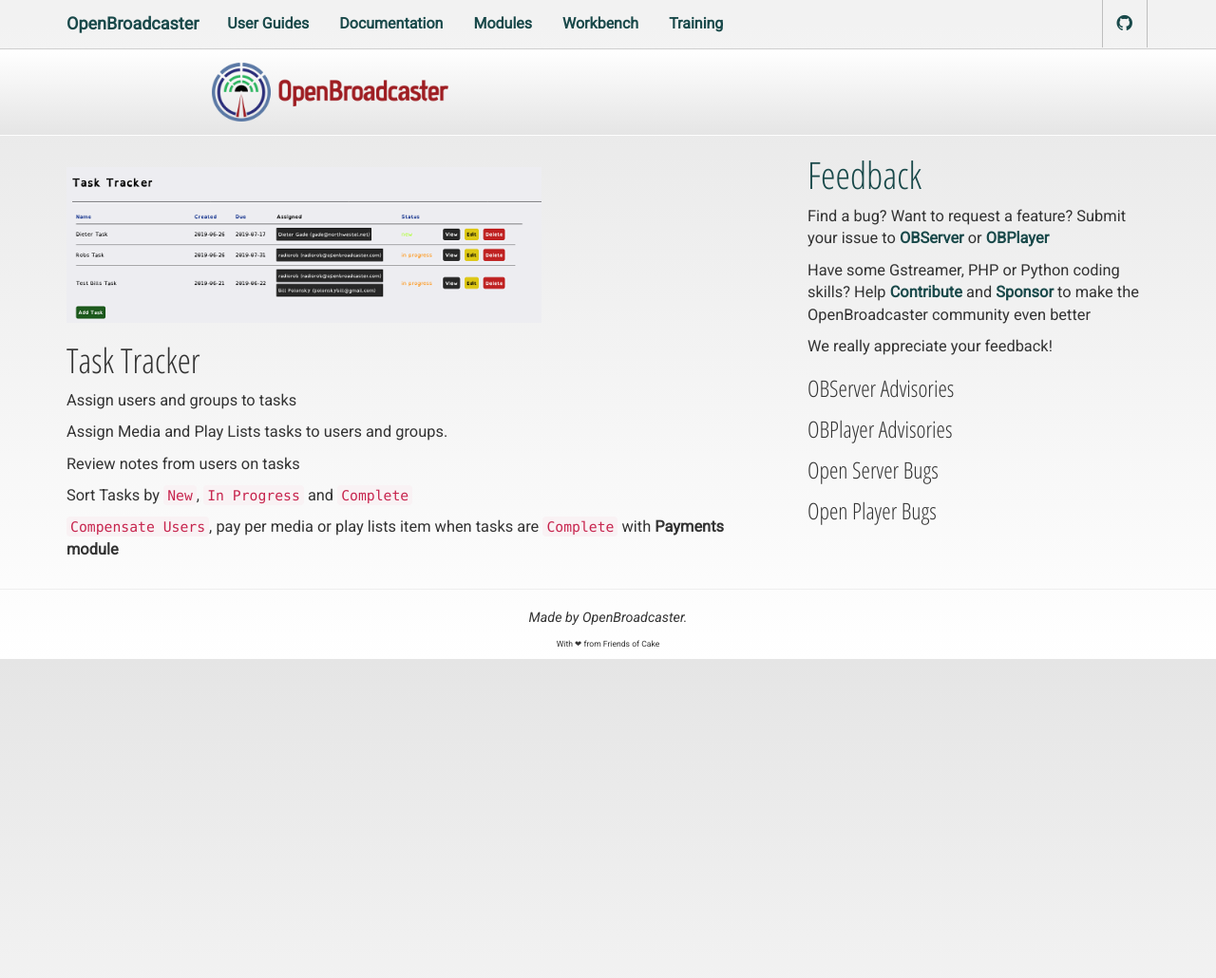
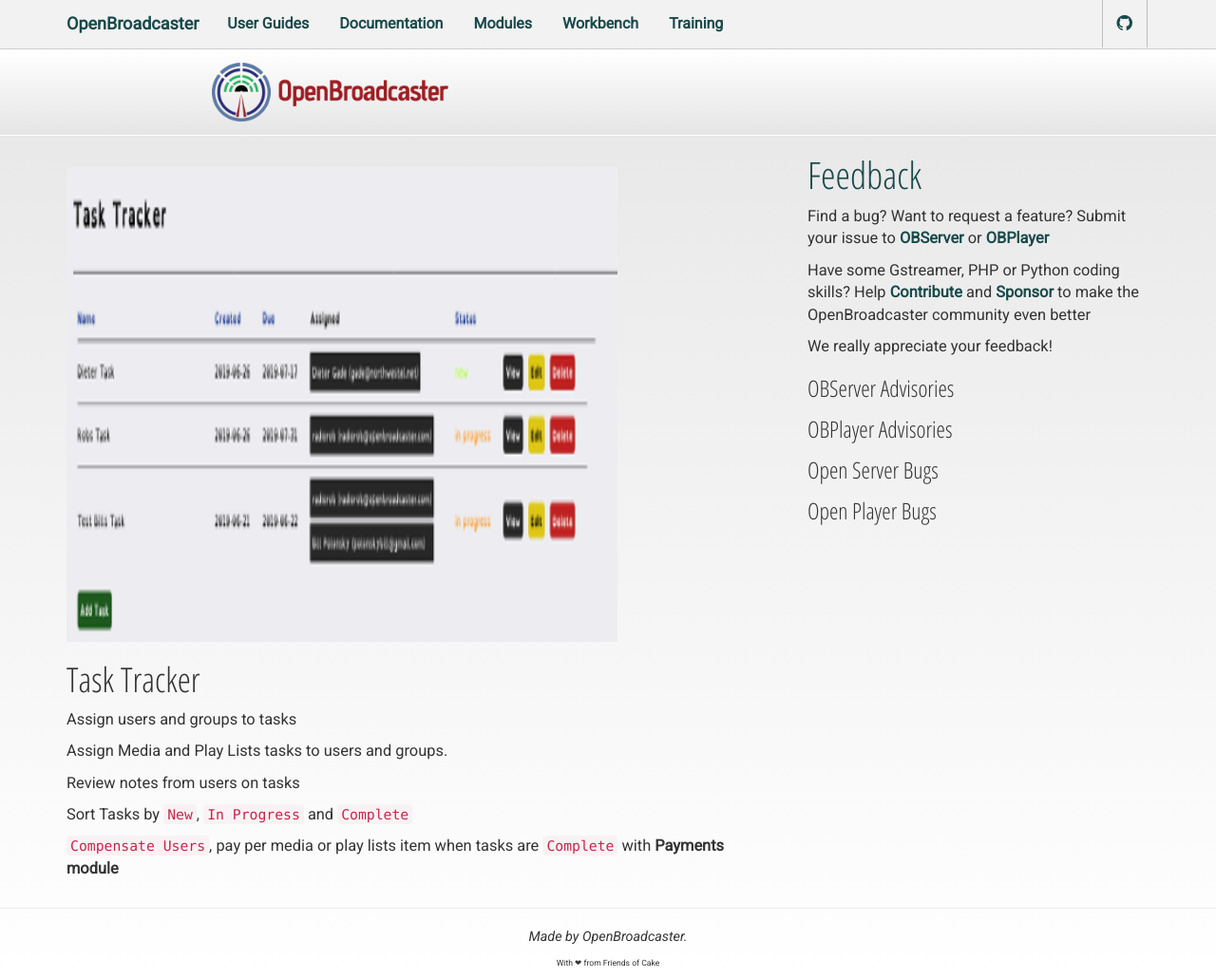
Before and after one commit to openbroadcaster/task-tracker, a Jekyll site: the page built from index.md, in a window 1280 px wide. Shown: the whole page at 95% size. Built offline with Jekyll 4.4.1, drawn with Linux system fonts in a browser that asks for light colours; before the commit the page ends 900 px from its top, so only the background shows below that.

Commit message:
Update index.md

```diff
--- a/index.md
+++ b/index.md
@@ -5,7 +5,7 @@
 
 <br/>
 
-![ Task Tracker](img/task-tracker.png ){: .Task Tracker}
+![ Task Tracker](img/task-tracker.png ){: .screenshot}
 
 # Task Tracker
 {:.no_toc}
```
